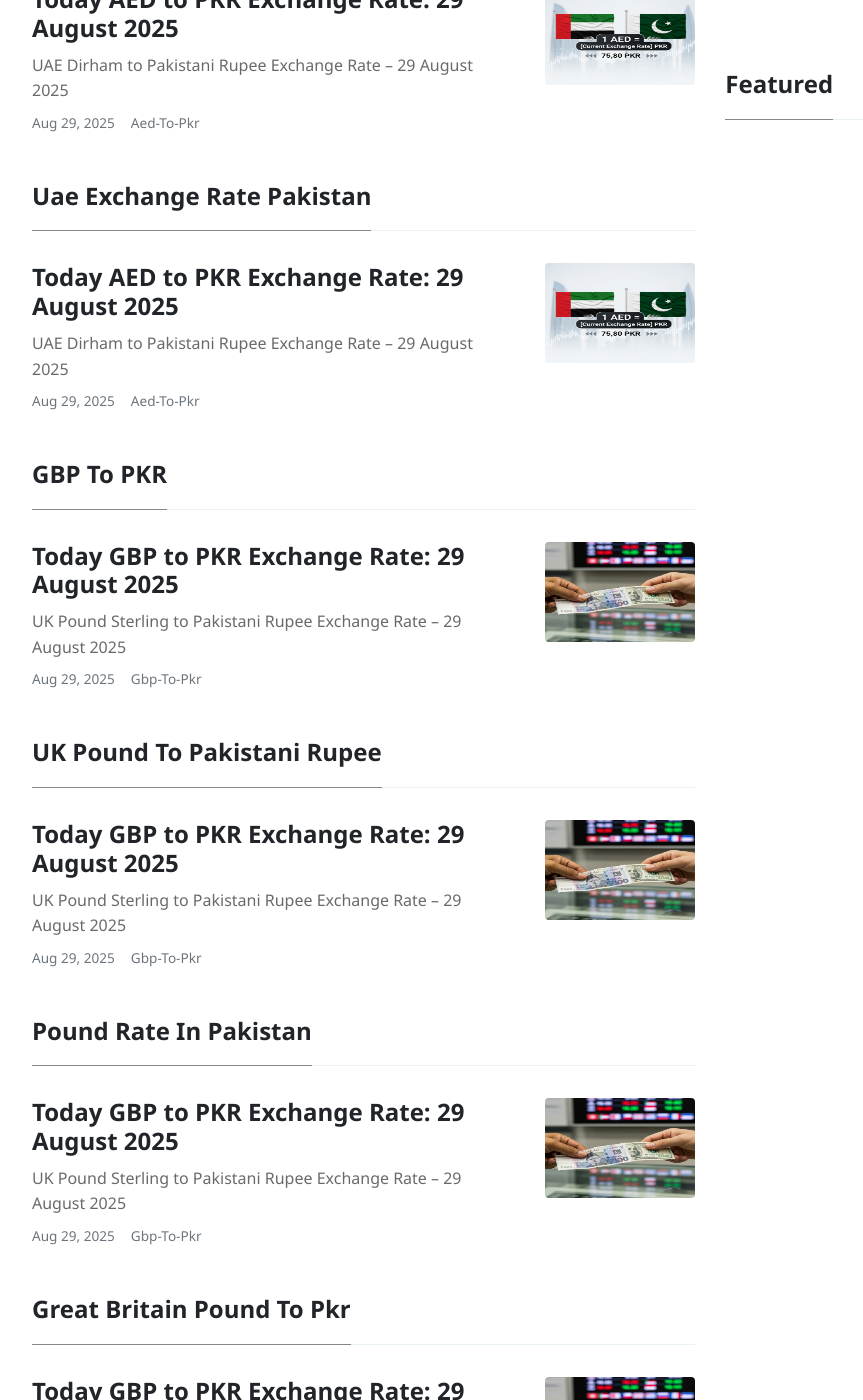
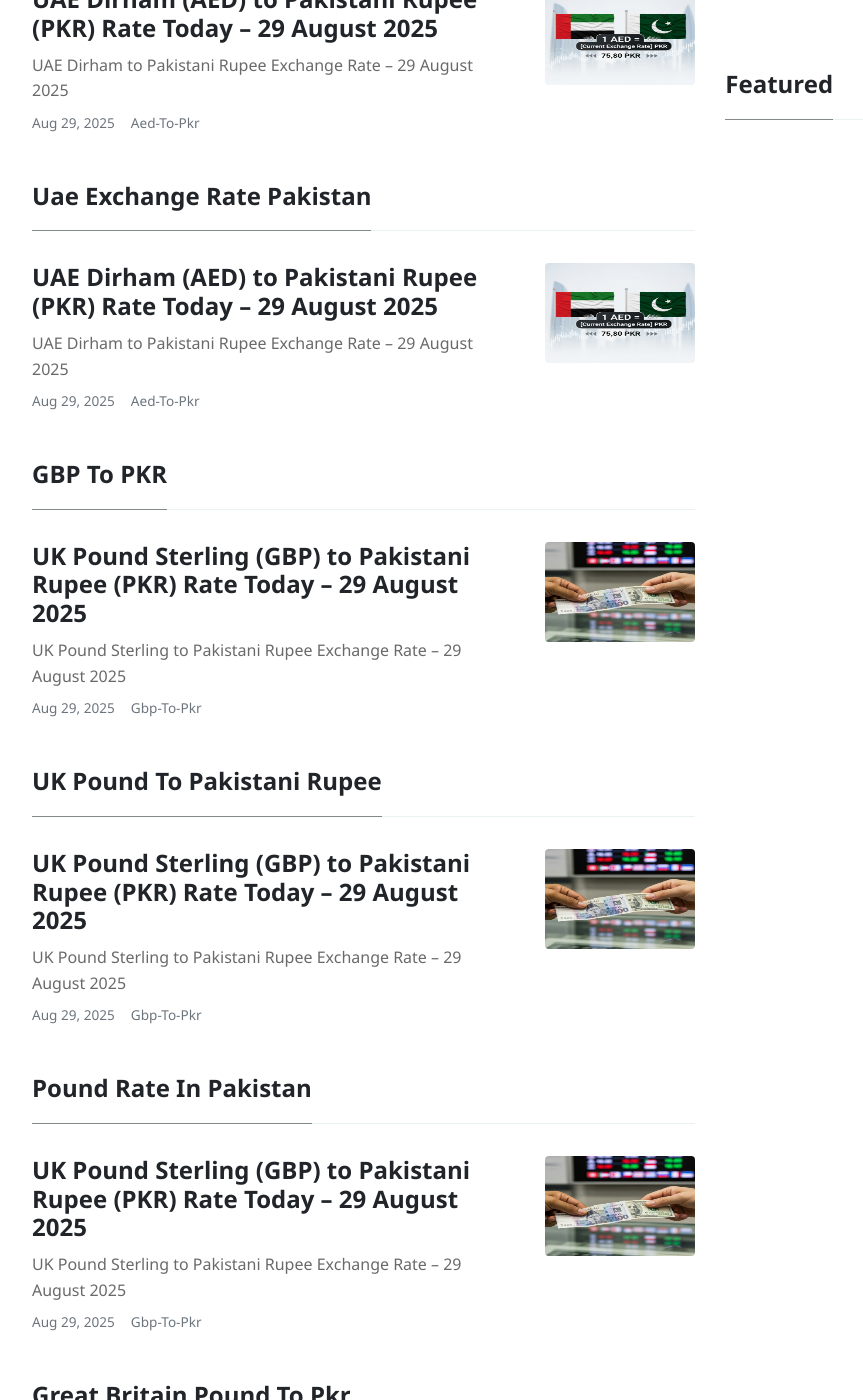
Before and after one commit to mlcom/mlcom.github.io, a Jekyll site: the page built from _pages/tags.html, in a window 1280 px wide and 1400 px high, scrolled down 8982 px. Shown: the whole window, without its empty margins (103-966 px from the left). Built offline with Jekyll 4.4.1, drawn with Linux system fonts in a browser that asks for light colours; nearby versions of some CDN libraries; some of the changed text lies outside the part shown.

Commit message:
Automated: Update currency rates and generate daily posts

```diff
--- a/_data/rates.yml
+++ b/_data/rates.yml
@@ -1,4 +1,4 @@
-last_updated_utc: '2025-08-29T08:31:38.218751+00:00'
+last_updated_utc: '2025-08-29T12:49:34.178662+00:00'
 rates:
   AED: 3.6725
   AFN: 68.4497
--- a/_posts/2025-08-29-today-uae-dirham-to-pkr-exchange-rate-august-2025-prices-updated-aed-to-pkr.md
+++ b/_posts/2025-08-29-today-uae-dirham-to-pkr-exchange-rate-august-2025-prices-updated-aed-to-pkr.md
@@ -1,6 +1,6 @@
 ---
 layout: post
-title:  'Today AED to PKR Exchange Rate: 29 August 2025'
+title:  'UAE Dirham (AED) to Pakistani Rupee (PKR) Rate Today – 29 August 2025'
 author: jane
 categories: [ aed-to-pkr ]
 image: assets/images/aed-to-pkr-rate-today.jpg
--- a/_posts/2025-08-29-today-uk-pound-sterling-to-pkr-exchange-rate-august-2025-prices-updated-gbp-to-pkr.md
+++ b/_posts/2025-08-29-today-uk-pound-sterling-to-pkr-exchange-rate-august-2025-prices-updated-gbp-to-pkr.md
@@ -1,6 +1,6 @@
 ---
 layout: post
-title:  'Today GBP to PKR Exchange Rate: 29 August 2025'
+title:  'UK Pound Sterling (GBP) to Pakistani Rupee (PKR) Rate Today – 29 August 2025'
 author: john
 categories: [ gbp-to-pkr ]
 image: assets/images/usd-to-pkr-rate-today.jpg
```
